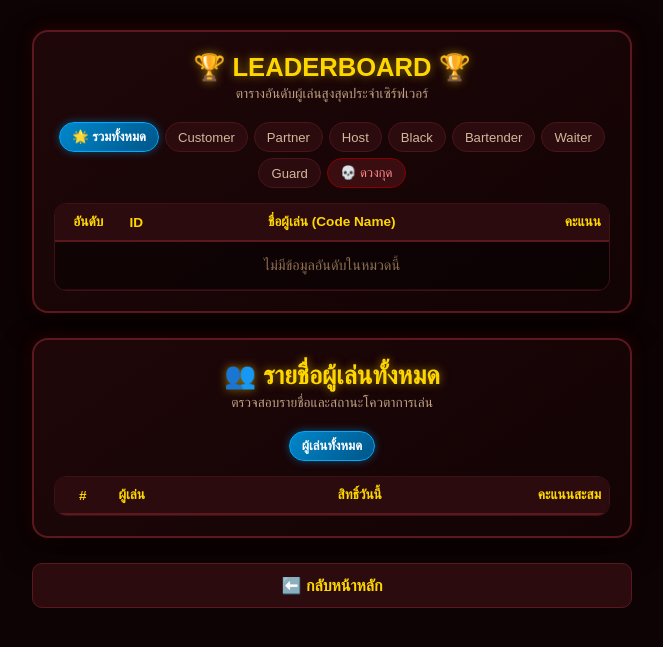
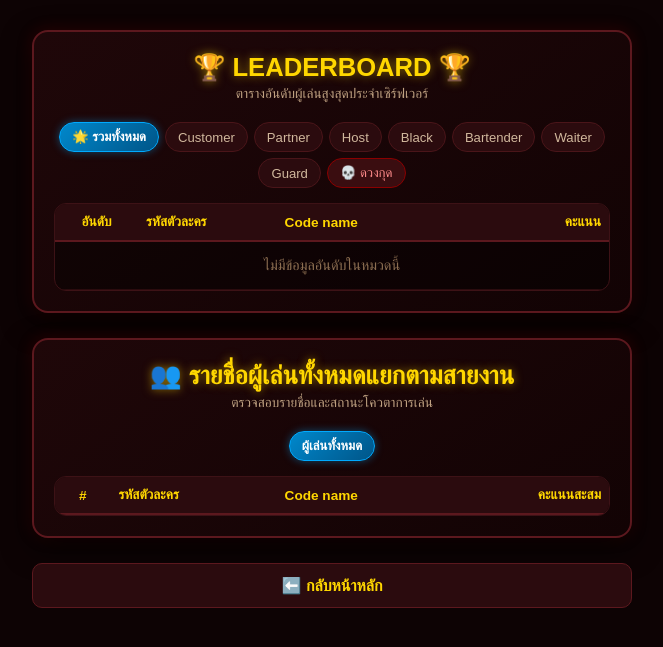
Before and after one commit to WRMG001/CardGame, a Flask app: template templates/ranking.html in a window 1280 px wide. Shown: the top 647 px of the page, without its empty margins (308-971 px from the left). Run offline with Flask 3, Linux system fonts and the light colour scheme; the template is opened without the code that fills it, so the values that code supplies are empty.

Commit message:
Update ranking.html

```diff
--- a/templates/ranking.html
+++ b/templates/ranking.html
@@ -23,7 +23,6 @@
             gap: 25px;
         }
 
-        /* 🔴 กรอบหลักสไตล์ รูปที่ 1 */
         .card-box {
             width: 100%;
             max-width: 600px;
@@ -51,7 +50,6 @@
             font-size: 0.85rem;
         }
 
-        /* 🔘 แท็บปุ่มกด */
         .role-tabs {
             display: flex;
             flex-wrap: wrap;
@@ -97,7 +95,6 @@
             box-shadow: 0 0 8px rgba(255, 77, 77, 0.5);
         }
 
-        /* 📊 ตาราง */
         .table-card {
             background: rgba(0, 0, 0, 0.4);
             border: 1px solid #3d1216;
@@ -110,7 +107,6 @@
             overflow-y: auto;
         }
 
-        /* แถบ Scrollbar */
         .scrollable-table::-webkit-scrollbar {
             width: 6px;
         }
@@ -151,7 +147,6 @@
             font-family: monospace;
         }
 
-        /* 🔙 ปุ่มย้อนกลับ */
         .btn-back {
             display: block;
             width: 100%;
@@ -175,14 +170,13 @@
 </head>
 <body>
 
-    <!-- 🏆 กรอบที่ 1: LEADERBOARD (ตามรูปที่ 1) -->
+    <!-- 🏆 กรอบที่ 1: LEADERBOARD -->
     <div class="card-box">
         <div class="header">
             <h1>🏆 LEADERBOARD 🏆</h1>
             <p>ตารางอันดับผู้เล่นสูงสุดประจำเซิร์ฟเวอร์</p>
         </div>
 
-        <!-- แท็บสลับ Leaderboard -->
         <div class="role-tabs">
             <button class="tab-btn active" onclick="switchLbTab('ALL', this)">🌟 รวมทั้งหมด</button>
             <button class="tab-btn" onclick="switchLbTab('C', this)">Customer</button>
@@ -199,28 +193,27 @@
             <table>
                 <thead>
                     <tr>
-                        <th style="width: 12%; text-align: center;">อันดับ</th>
-                        <th style="width: 25%;">ID</th>
-                        <th style="width: 43%;">ชื่อผู้เล่น (Code Name)</th>
+                        <th style="width: 15%; text-align: center;">อันดับ</th>
+                        <th style="width: 25%;">รหัสตัวละคร</th>
+                        <th style="width: 40%;">Code name</th>
                         <th style="width: 20%; text-align: right;">คะแนน</th>
                     </tr>
                 </thead>
                 <tbody id="lb-tbody">
-                    <!-- แสดงผลด้วย JS -->
+                    <!-- ข้อมูลจะถูกแสดงผ่าน JS -->
                 </tbody>
             </table>
         </div>
     </div>
 
 
-    <!-- 📋 กรอบที่ 2: รายชื่อผู้เล่นทั้งหมด (ตามรูปเก่าด้านล่าง) -->
+    <!-- 👥 กรอบที่ 2: รายชื่อทุกคนแยกสายงาน (กรอบล่าง) -->
     <div class="card-box">
         <div class="header">
-            <h2>👥 รายชื่อผู้เล่นทั้งหมด</h2>
+            <h2>👥 รายชื่อผู้เล่นทั้งหมดแยกตามสายงาน</h2>
             <p>ตรวจสอบรายชื่อและสถานะโควตาการเล่น</p>
         </div>
 
-        <!-- แท็บสลับกลุ่มสายงาน -->
         <div class="role-tabs">
             {% if grouped_players %}
                 {% for group_name in grouped_players.keys() %}
@@ -238,13 +231,13 @@
                 <thead>
                     <tr>
                         <th style="width: 10%; text-align: center;">#</th>
-                        <th style="width: 30%;">ผู้เล่น</th>
-                        <th style="width: 30%; text-align: center;">สิทธิ์วันนี้</th>
-                        <th style="width: 30%; text-align: right;">คะแนนสะสม</th>
+                        <th style="width: 30%;">รหัสตัวละคร</th>
+                        <th style="width: 40%;">Code name</th>
+                        <th style="width: 20%; text-align: right;">คะแนนสะสม</th>
                     </tr>
                 </thead>
                 <tbody id="group-tbody">
-                    <!-- แสดงผลด้วย JS -->
+                    <!-- ข้อมูลจะถูกแสดงผ่าน JS -->
                 </tbody>
             </table>
         </div>
@@ -253,13 +246,12 @@
     <a href="/home" class="btn-back">⬅️ กลับหน้าหลัก</a>
 
 
-    <!-- 🎯 SCRIPT ทำงานด้านหลัง 🎯 -->
+    <!-- 🎯 SCRIPT รวมทั้ง 2 กรอบ -->
     <script>
-      // 1. รับข้อมูลจาก Controller
       const globalLeaderboardData = {{ leaderboard_data | tojson | safe if leaderboard_data else '{}' }};
       const globalGroupedPlayers = {{ grouped_players | tojson | safe if grouped_players else '{}' }};
 
-      // 2. ฟังก์ชันเรนเดอร์ กรอบที่ 1 (Leaderboard)
+      // 1. ฟังก์ชัน Render กรอบ Leaderboard (กรอบบน)
       function renderLeaderboardTable(type) {
         const tbody = document.getElementById('lb-tbody');
         if (!tbody) return;
@@ -289,14 +281,14 @@
           const score = (p.total_score !== undefined) ? p.total_score : 0;
           const scoreColor = score < 0 ? '#ff5252' : '#fce0a2';
 
-          // ✨ แก้รูปที่ 2: ดึง code_name จาก Google Sheet มาโชว์ก่อนเพื่อน
-          const displayName = p.code_name || p.player_name || p.name || p.player_id;
+          const charId = p.character_id || p.player_id || '-';
+          const codeName = p.code_name || charId;
 
           tbody.innerHTML += `
             <tr>
               <td style="text-align: center;">${rankBadge}</td>
-              <td><code class="code-tag">${p.player_id}</code></td>
-              <td style="color: #f3e8d3; font-weight: 500;">${displayName}</td>
+              <td><code class="code-tag">${charId}</code></td>
+              <td style="color: #f3e8d3; font-weight: 500;">${codeName}</td>
               <td style="text-align: right; font-weight: bold; color: ${scoreColor};">${score.toLocaleString()}</td>
             </tr>
           `;
@@ -309,7 +301,7 @@
         renderLeaderboardTable(type);
       }
 
-      // 3. ฟังก์ชันเรนเดอร์ กรอบที่ 2 (ผู้เล่นทั้งหมดแยกตามสายงาน)
+      // 2. ฟังก์ชัน Render กรอบรายชื่อผู้เล่นทุกคน (กรอบล่าง)
       function renderGroupTable(groupName) {
         const tbody = document.getElementById('group-tbody');
         if (!tbody) return;
@@ -323,18 +315,15 @@
         }
 
         players.forEach((p, idx) => {
-          // ✨ แก้รูปที่ 2: ดึง code_name จาก Google Sheet มาโชว์ก่อนเพื่อน
-          const displayName = p.code_name || p.player_name || p.name || p.player_id;
+          const charId = p.character_id || p.player_id || '-';
+          const codeName = p.code_name || p.Code_name || charId;
           const score = (p.total_score !== undefined) ? p.total_score : (p.score || 0);
 
           tbody.innerHTML += `
             <tr>
               <td style="text-align: center; color: #8c6e51;">${idx + 1}</td>
-              <td>
-                <strong style="color: #f3e8d3; display: block;">${displayName}</strong>
-                <code class="code-tag" style="font-size: 0.75rem;">${p.player_id}</code>
-              </td>
-              <td style="text-align: center; color: #ffd700;">3/3</td>
+              <td><code class="code-tag">${charId}</code></td>
+              <td style="color: #f3e8d3; font-weight: 500;">${codeName}</td>
               <td style="text-align: right; font-weight: bold; color: #fce0a2;">${score.toLocaleString()}</td>
             </tr>
           `;
@@ -347,7 +336,7 @@
         renderGroupTable(groupName);
       }
 
-      // เริ่มต้นเรนเดอร์ทั้ง 2 ตาราง
+      // เริ่มทำงานเมื่อโหลดหน้าเว็บ
       document.addEventListener("DOMContentLoaded", function() {
         renderLeaderboardTable('ALL');
 
```
